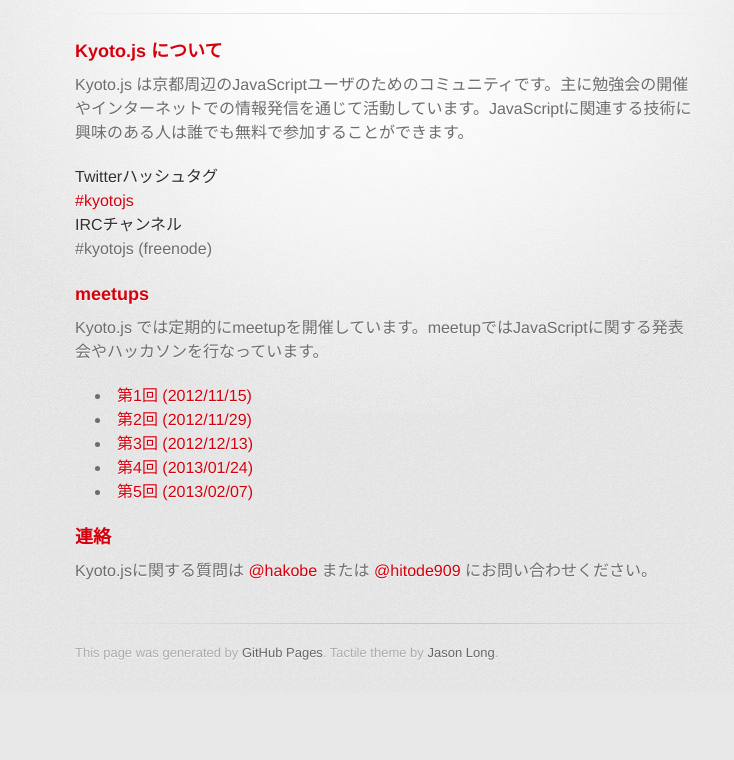
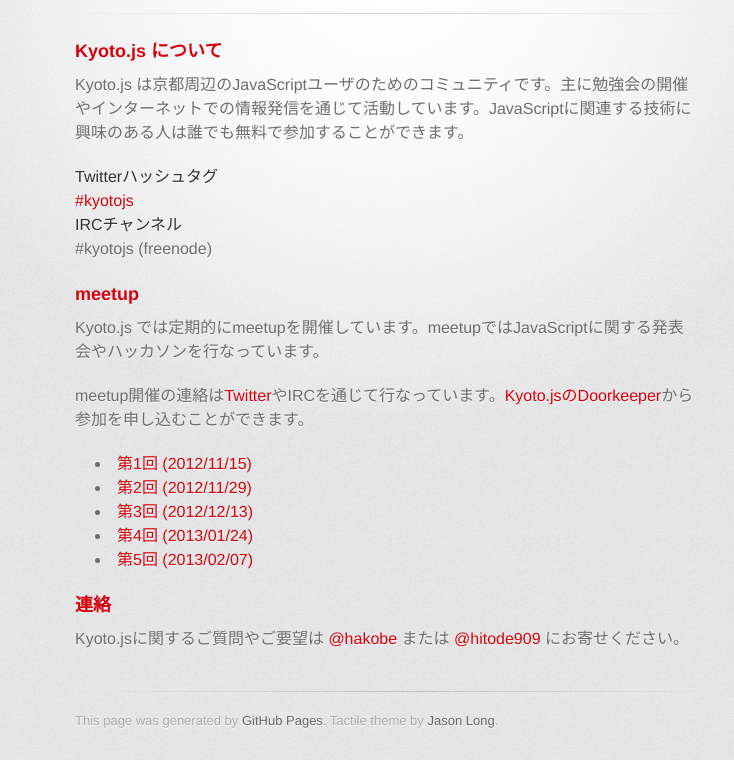
Before and after one commit to kyotojs/kyotojs.github.com, a plain HTML site: page index.html in a window 1280 px wide. Shown: the part 160-920 px from the top of the page, without its empty margins (255-989 px from the left). Before the commit the page ends 852 px from the top, so only its background shows below. Drawn offline with Linux system fonts and the light colour scheme; a web font is replaced by a local one.

Commit message:
meetup info more

```diff
--- a/index.html
+++ b/index.html
@@ -34,9 +34,10 @@
   <dt>IRCチャンネル</dt><dd> #kyotojs (freenode) </dd>
 </dl>
 
-<h3>meetups</h3>
+<h3>meetup</h3>
 
 <p>Kyoto.js では定期的にmeetupを開催しています。meetupではJavaScriptに関する発表会やハッカソンを行なっています。</p>
+<p>meetup開催の連絡は<a href="https://twitter.com/search?q=%23kyotojs&src=hash">Twitter</a>やIRCを通じて行なっています。<a href="http://kyotojs.doorkeeper.jp/">Kyoto.jsのDoorkeeper</a>から参加を申し込むことができます。</p>
 
 <ul>
 <li><a href="https://github.com/kyotojs/meetup/wiki/1">第1回 (2012/11/15)</a></li>
@@ -45,9 +46,11 @@
 <li><a href="https://github.com/kyotojs/meetup/wiki/4">第4回 (2013/01/24)</a></li>
 <li><a href="https://github.com/kyotojs/meetup/wiki/5">第5回 (2013/02/07)</a></li>
 <!-- <li><a href="https://github.com/kyotojs/meetup/wiki/6">第6回 (2013/02/21)</a></li> -->
+
+
 </ul><h3>連絡</h3>
 
-<p>Kyoto.jsに関する質問は <a href="https://github.com/hakobe" class="user-mention">@hakobe</a> または <a href="https://github.com/hitode909" class="user-mention">@hitode909</a> にお問い合わせください。</p>
+<p>Kyoto.jsに関するご質問やご要望は <a href="https://twitter.com/hakobe" class="user-mention">@hakobe</a> または <a href="https://twitter.com/hitode909" class="user-mention">@hitode909</a> にお寄せください。</p>
         </section>
 
         <footer>
```
